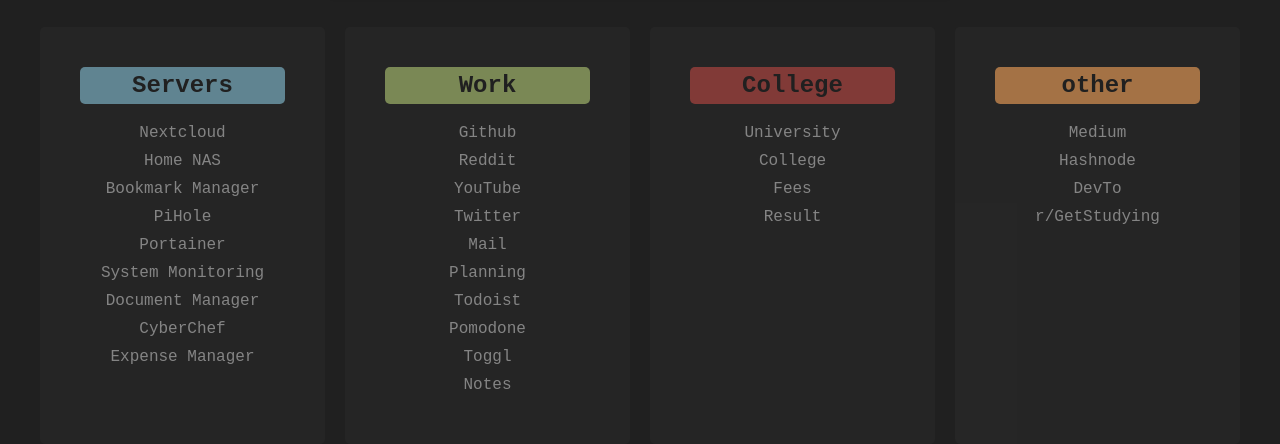
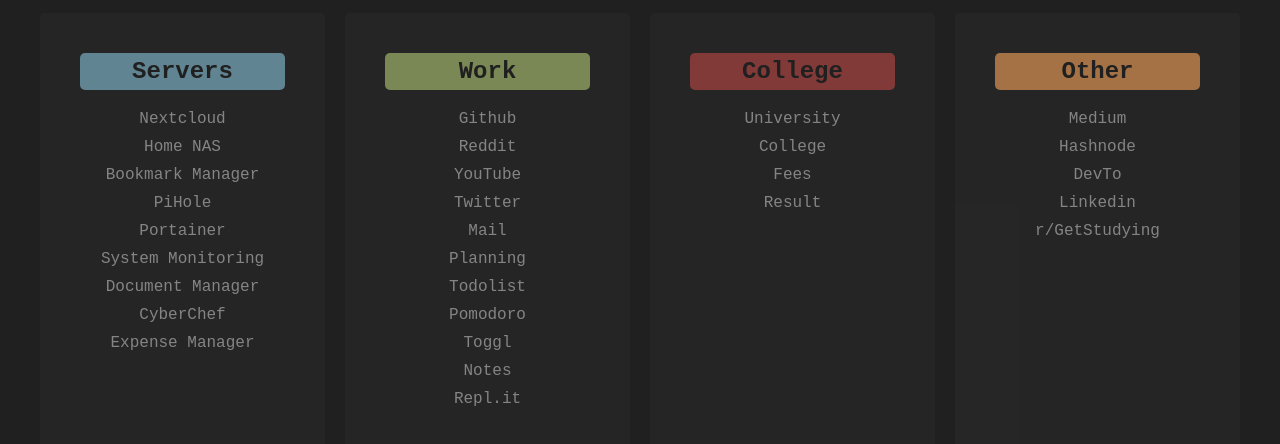
Before and after one commit to hacstac/StartPage, a plain HTML site: page index.html in a window 1280 px wide. Shown: the part 306-750 px from the top of the page. Drawn offline with Linux system fonts and the light colour scheme.

Commit message:
Fix Title & Add Some Links

```diff
--- a/index.html
+++ b/index.html
@@ -2,8 +2,7 @@
 <html lang="en">
   <head>
     <meta charset="UTF-8" />
-    <title>~</title>
-    <link rel="icon" type="image/png" href="favicon.png" sizes="32x32" />
+    <title>Where do you want to go?</title>
 
     <!-- STYLESHEET -->
     <link rel="stylesheet" href="css/style.css" />
@@ -72,10 +71,11 @@
           <li><a href="https://twitter.com/home" class="mid">Twitter</a></li>
           <li><a class="mid" href="https://mail.google.com/">Mail</a></li>
           <li><a class="mid" href="https://app.asana.com/0/home/1182452471393546">Planning</a></li>
-          <li><a class="mid" href="https://todoist.com/app/#start">Todoist</a></li>
-          <li><a class="mid" href="https://app.pomodoneapp.com/#/dashboard">Pomodone</a></li>
+          <li><a class="mid" href="https://todoist.com/app/#start">Todolist</a></li>
+          <li><a class="mid" href="https://app.pomodoneapp.com/#/dashboard">Pomodoro</a></li>
           <li><a class="mid" href="https://toggl.com/app/timer">Toggl</a></li>
           <li><a class="mid" href="https://roamresearch.com/#/app/hacstac">Notes</a></li>
+          <li><a class="mid" href="https://repl.it/repls">Repl.it</a></li>
         </ul>
       </div>
 
@@ -91,12 +91,13 @@
       </div>
 
       <div class="other-links">
-        <h1>other</h1>
+        <h1>Other</h1>
 
         <ul>
           <li><a class="mid" href="https://medium.com/">Medium</a></li>
           <li><a class="mid" href="https://hashnode.com/">Hashnode</a></li>
           <li><a class="mid" href="https://dev.to">DevTo</a></li>
+          <li><a class="mid" href="https://www.linkedin.com/feed/">Linkedin</a></li>
           <li><a href="https://www.reddit.com/r/GetStudying/" class="mid">r/GetStudying</a></li>
         </ul>
       </div>
```
Also changed, not shown: favicon.png (deleted).
